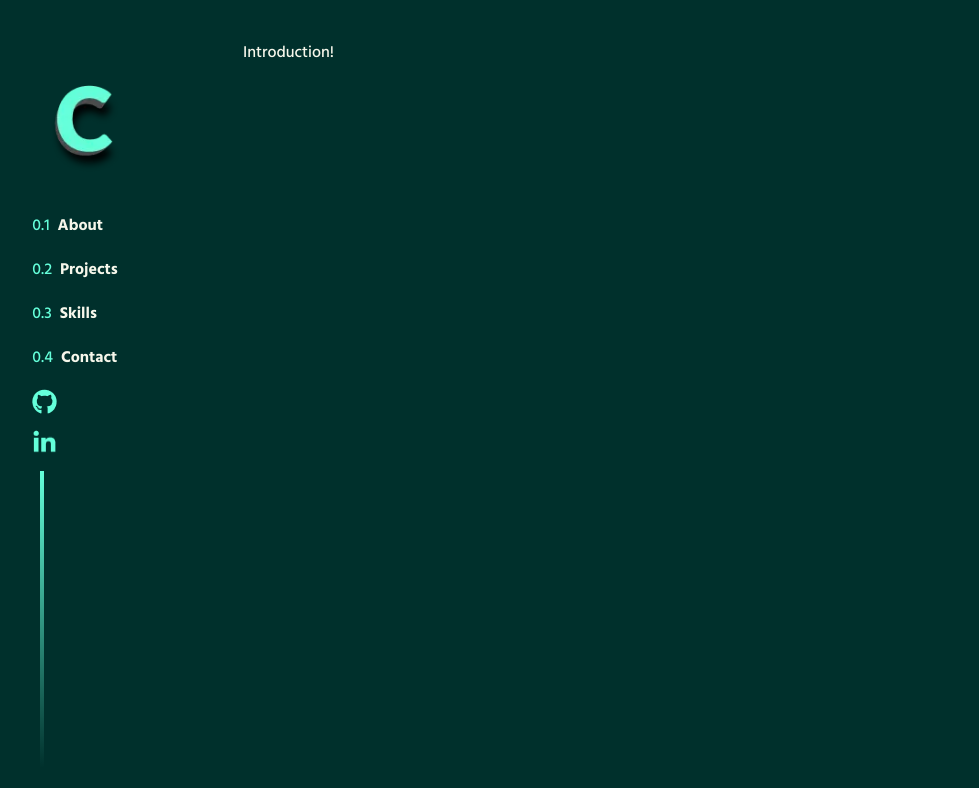
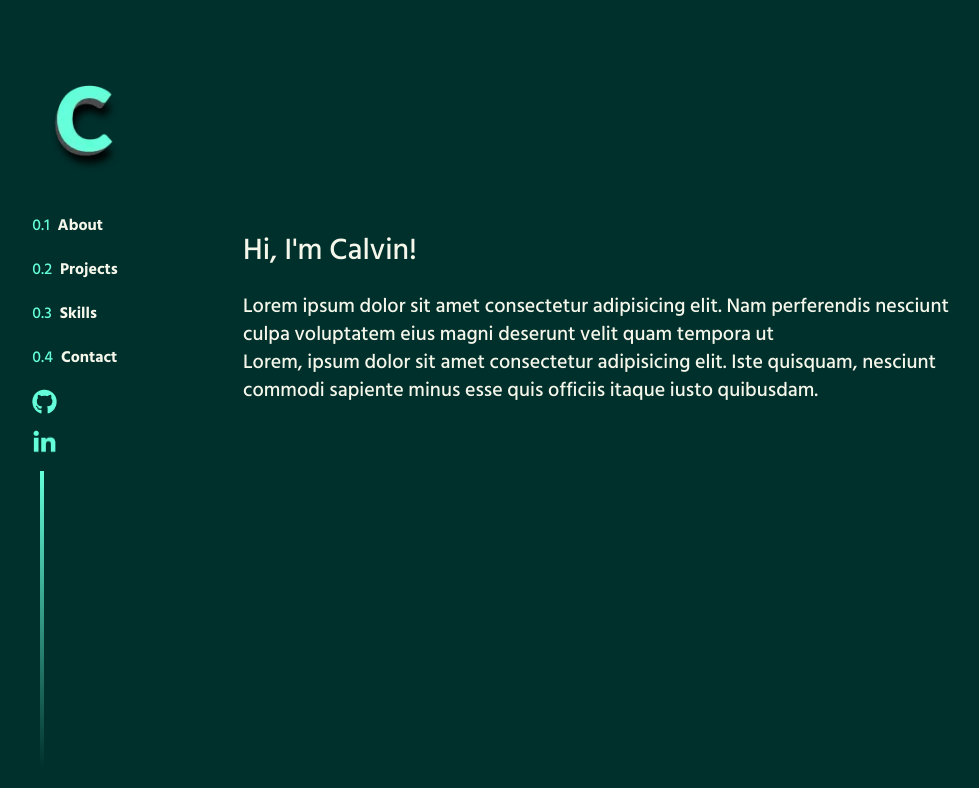
Before and after one commit to calgil/portfolio-tailwind, a Next.js app: page / in a window 1280 px wide. Shown: the top 788 px of the page, without its empty margins (85-1064 px from the left). Built offline with nearby package versions, Linux system fonts and the light colour scheme.

Commit message:
create intro

```diff
--- a/app/components/Introduction.tsx
+++ b/app/components/Introduction.tsx
@@ -1,7 +1,19 @@
 export const Introduction = () => {
   return (
-    <section id="introduction">
-      <h1>Introduction!</h1>
+    <section id="introduction" className="pt-48">
+      <div className="w-3/4">
+        <h1 className="text-3xl">Hi, I&apos;m Calvin!</h1>
+        <p className="mt-6 text-xl">
+          Lorem ipsum dolor sit amet consectetur adipisicing elit. Nam
+          perferendis nesciunt culpa voluptatem eius magni deserunt velit quam
+          tempora ut
+        </p>
+        <p className="text-xl">
+          Lorem, ipsum dolor sit amet consectetur adipisicing elit. Iste
+          quisquam, nesciunt commodi sapiente minus esse quis officiis itaque
+          iusto quibusdam.
+        </p>
+      </div>
     </section>
   );
 };
```
